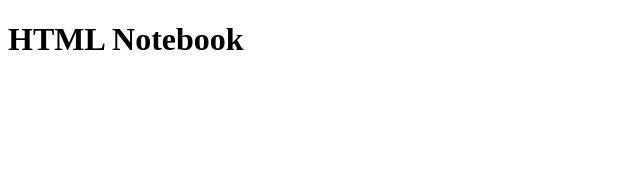
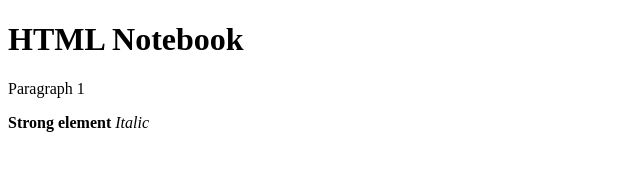
Before and after one commit to CaligoArts/TheOdinProject, a plain HTML site: page html-boilerplate/index.html in a window 1280 px wide. Shown: the whole page, without its empty margins (0-640 px from the left). Drawn offline with Linux system fonts and the light colour scheme.

Commit message:
Added Working with text elements to HTML Notebook

```diff
--- a/html-boilerplate/index.html
+++ b/html-boilerplate/index.html
@@ -6,6 +6,10 @@
     </head>
 
     <body>      <!--All Site contents go inside here-->
-        <h1>HTML Notebook</h1>  <!--Title size, largest default font size-->
+        <h1>HTML Notebook</h1>  <!--Headings, 6 sizes; h1 is largest, h6 is smallest, they are displayed larger and bolder & should be used for page hierarchy. h1 for Overall page name.-->
+        <p>Paragraph 1</p>  <!--Paragragh tag-->
+        <strong>Strong element</strong> <!--Makes Bold and labels important for screen readers to change to communicate importance-->
+        <em>Italic</em> <!--Emphasizes text by making it Italic-->
+        <!--This is how to comment code so it doesn't display in browser but you can explain your code to other developers that are working on it or remind yourself in the future.-->
     </body>
 </html>
```
